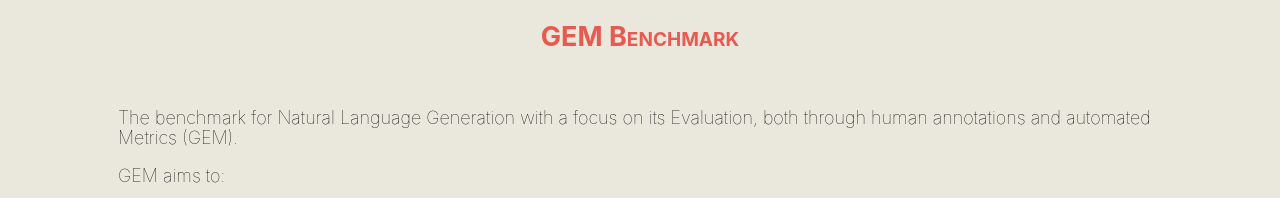
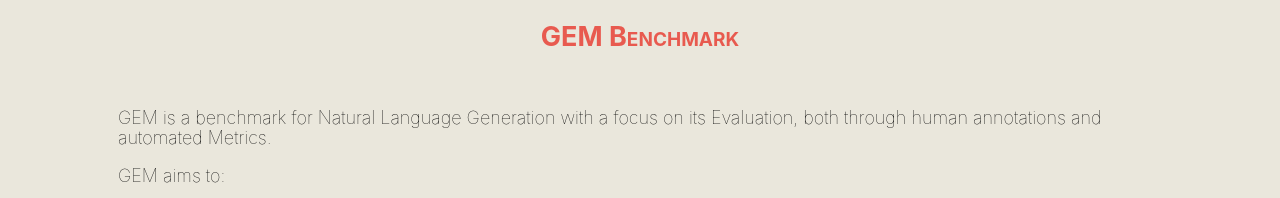
Before and after one commit to GEM-benchmark/GEM-benchmark.github.io, a Next.js app in the folder web/: page / in a window 1280 px wide. Shown: the top 198 px of the page. Built offline with nearby package versions, Linux system fonts and the light colour scheme.

Commit message:
phrasing on index page

```diff
--- a/web/pages/index.js
+++ b/web/pages/index.js
@@ -11,8 +11,8 @@
         <title>{siteTitle}</title>
       </Head>
       <p className={styles.description}>
-        The benchmark for Natural Language Generation with a focus on its
-        Evaluation, both through human annotations and automated Metrics (GEM).
+        GEM is a benchmark for Natural Language Generation with a focus on its
+        Evaluation, both through human annotations and automated Metrics.
       </p>
       <p className={styles.description}>GEM aims to:</p>
       <ul className={styles.description}>
```
